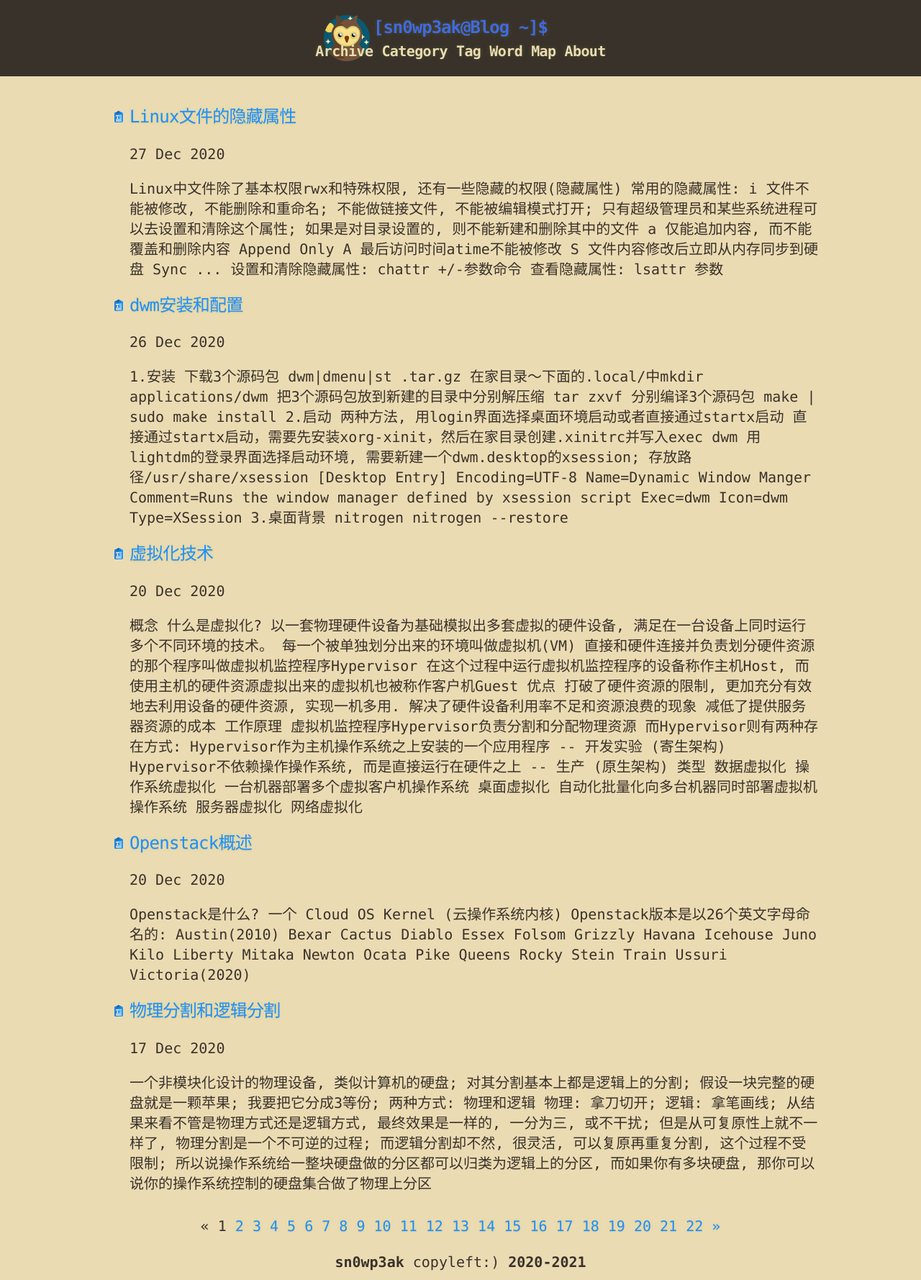
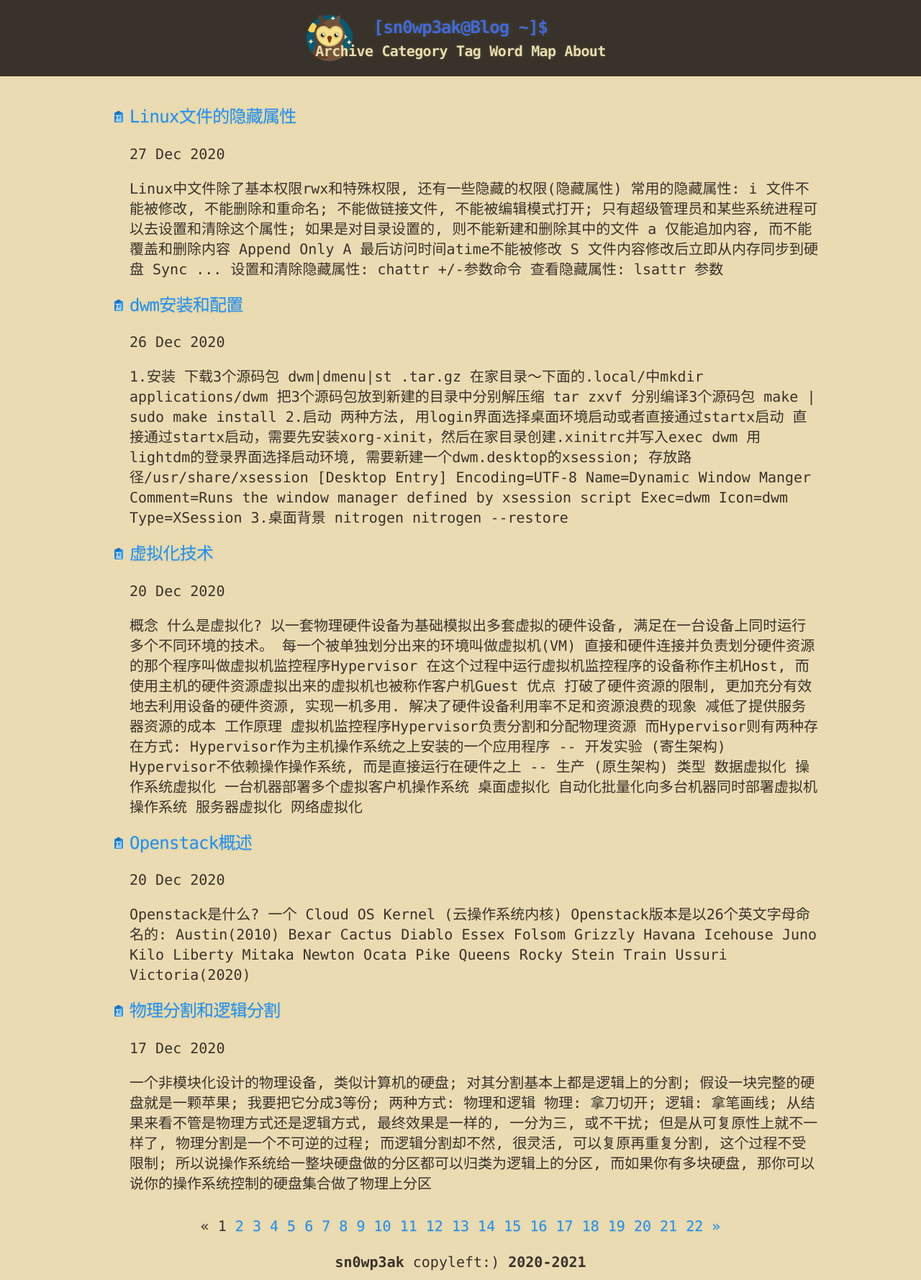
Before and after one commit to sn0wp3ak/sn0wp3ak.github.io, a Jekyll site: the page built from index.html, in a window 1280 px wide. Shown: the whole page at 72% size. Built offline with Jekyll 4.4.1, drawn with Linux system fonts in a browser that asks for light colours; the list of posts is cut into pages by our own code.

Commit message:
mod icon position

```diff
--- a/_sass/base.scss
+++ b/_sass/base.scss
@@ -51,7 +51,7 @@ li {
 */
 
 header {
-  background: #39322b url(../assets/favicon.png)  no-repeat center left 450px;
+  background: #39322b url(../assets/favicon.png)  no-repeat center left 35%;
   padding: 20px;
   margin: 0 0 40px 0;
 }
```
